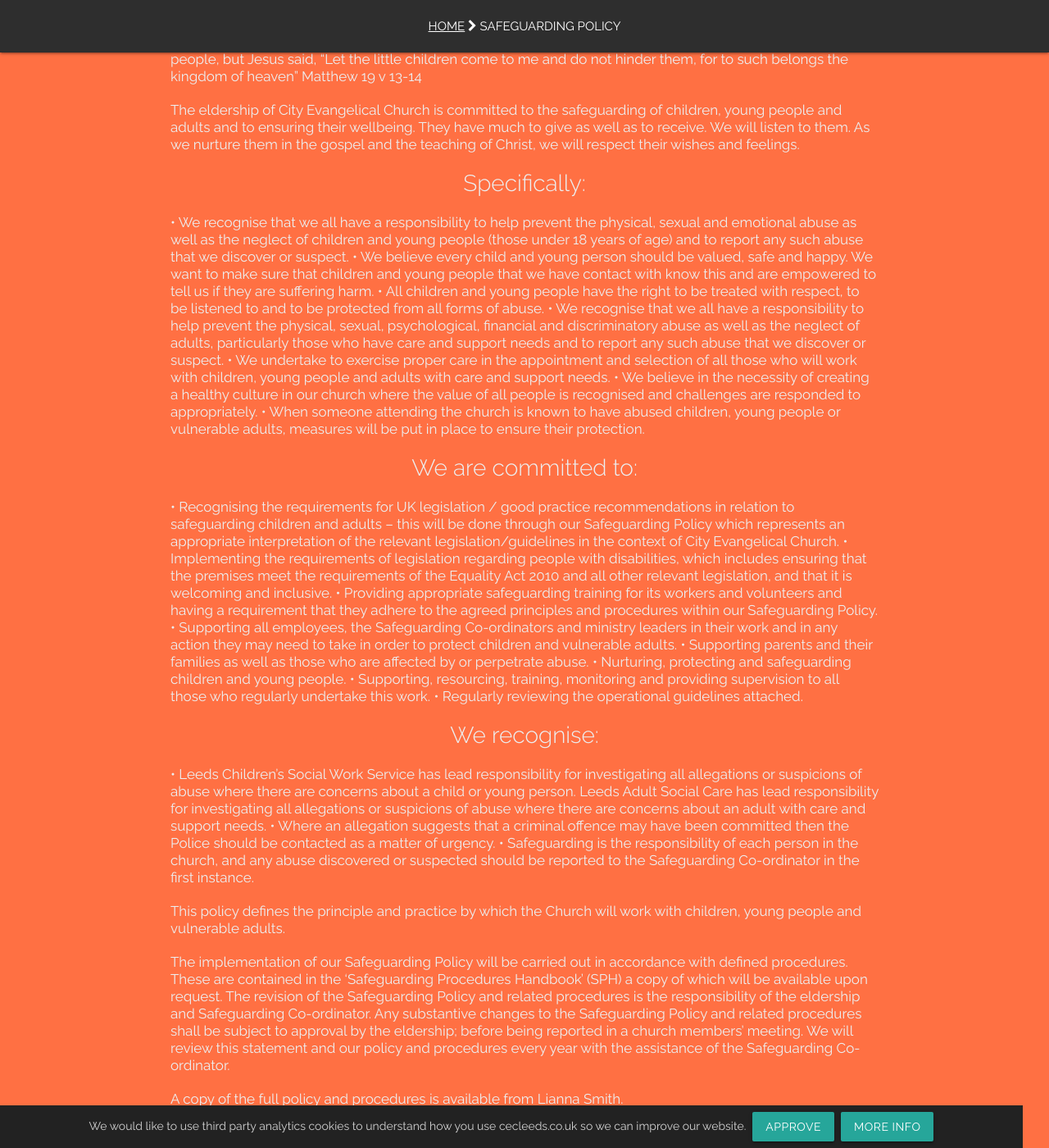
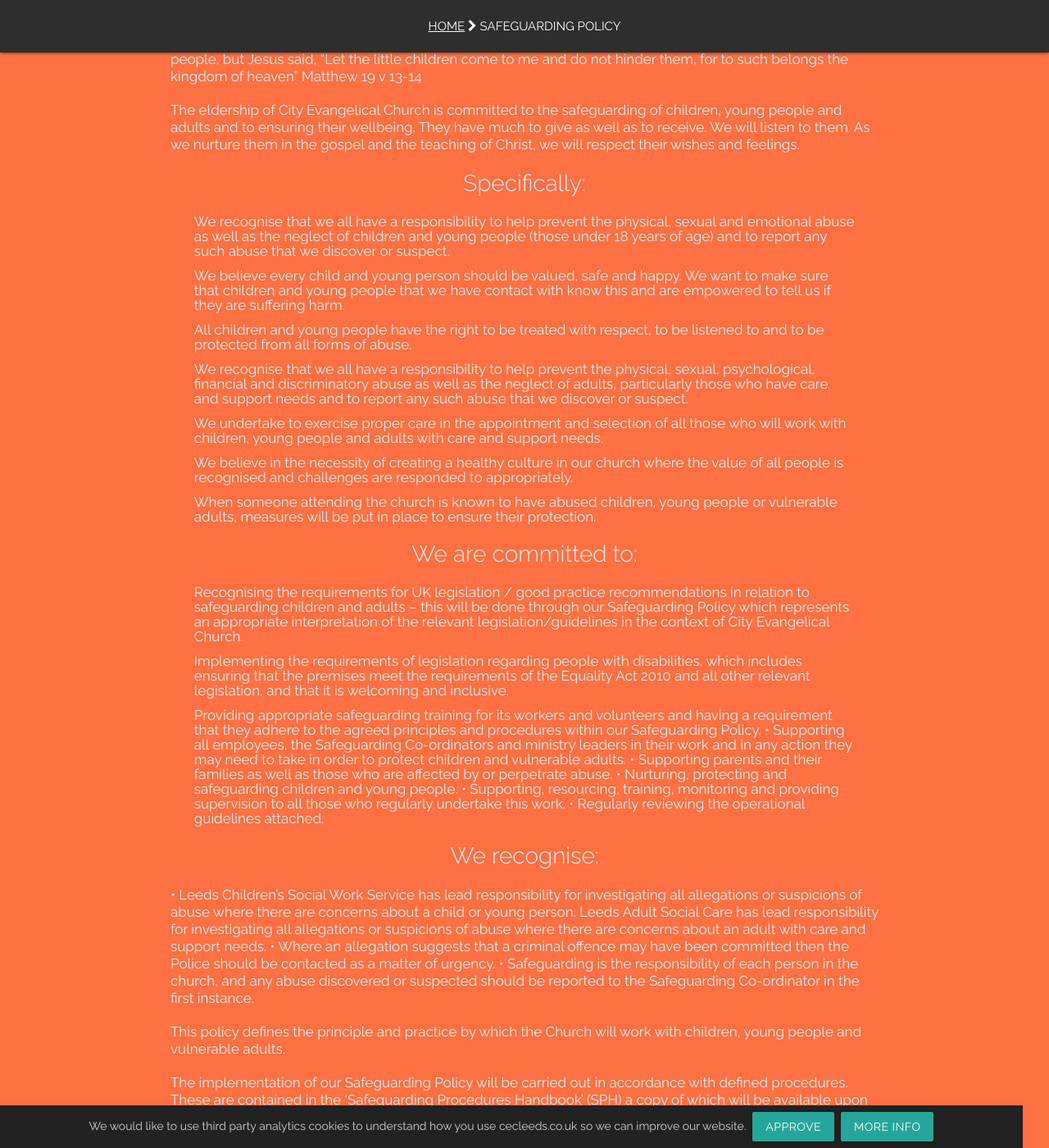
Before and after one commit to woodcock3/citychurch, a Jekyll site: the page built from pages/safeguarding.md, in a window 1280 px wide and 1400 px high, scrolled down 425 px. Shown: the whole window at 82% size. Built offline with Jekyll 4.4.1, drawn with Linux system fonts in a browser that asks for light colours.

```diff
--- a/pages/safeguarding.md
+++ b/pages/safeguarding.md
@@ -22,20 +22,20 @@ The eldership of City Evangelical Church is committed to the safeguarding of chi
 
 ### Specifically:
 
-• We recognise that we all have a responsibility to help prevent the physical, sexual and emotional abuse as well as the neglect of children and young people (those under 18 years of age) and to report any such abuse that we discover or suspect.
-• We believe every child and young person should be valued, safe and happy.  We want to make sure that children and young people that we have contact with know this and are empowered to tell us if they are suffering harm.
-• All children and young people have the right to be treated with respect, to be listened to and to be protected from all forms of abuse.
-• We recognise that we all have a responsibility to help prevent the physical, sexual, psychological, financial and discriminatory abuse as well as the neglect of adults, particularly those who have care and support needs and to report any such abuse that we discover or suspect.
-• We undertake to exercise proper care in the appointment and selection of all those who will work with children, young people and adults with care and support needs.
-• We believe in the necessity of creating a healthy culture in our church where the value of all people is recognised and challenges are responded to appropriately.
-• When someone attending the church is known to have abused children, young people or vulnerable adults, measures will be put in place to ensure their protection.
+*  We recognise that we all have a responsibility to help prevent the physical, sexual and emotional abuse as well as the neglect of children and young people (those under 18 years of age) and to report any such abuse that we discover or suspect.
+*  We believe every child and young person should be valued, safe and happy.  We want to make sure that children and young people that we have contact with know this and are empowered to tell us if they are suffering harm.
+*  All children and young people have the right to be treated with respect, to be listened to and to be protected from all forms of abuse.
+*  We recognise that we all have a responsibility to help prevent the physical, sexual, psychological, financial and discriminatory abuse as well as the neglect of adults, particularly those who have care and support needs and to report any such abuse that we discover or suspect.
+*  We undertake to exercise proper care in the appointment and selection of all those who will work with children, young people and adults with care and support needs.
+*  We believe in the necessity of creating a healthy culture in our church where the value of all people is recognised and challenges are responded to appropriately.
+*  When someone attending the church is known to have abused children, young people or vulnerable adults, measures will be put in place to ensure their protection.
 
 
 ### We are committed to:
 
-• Recognising the requirements for UK legislation / good practice recommendations in relation to safeguarding children and adults – this will be done through our Safeguarding Policy which represents an appropriate interpretation of the relevant legislation/guidelines in the context of City Evangelical Church.
-• Implementing the requirements of legislation regarding people with disabilities, which includes ensuring that the premises meet the requirements of the Equality Act 2010 and all other relevant legislation, and that it is welcoming and inclusive.
-• Providing appropriate safeguarding training for its workers and volunteers and having a requirement that they adhere to the agreed principles and procedures within our Safeguarding Policy.
+*  Recognising the requirements for UK legislation / good practice recommendations in relation to safeguarding children and adults – this will be done through our Safeguarding Policy which represents an appropriate interpretation of the relevant legislation/guidelines in the context of City Evangelical Church.
+*  Implementing the requirements of legislation regarding people with disabilities, which includes ensuring that the premises meet the requirements of the Equality Act 2010 and all other relevant legislation, and that it is welcoming and inclusive.
+*  Providing appropriate safeguarding training for its workers and volunteers and having a requirement that they adhere to the agreed principles and procedures within our Safeguarding Policy.
 • Supporting all employees, the Safeguarding Co-ordinators and ministry leaders in their work and in any action they may need to take in order to protect children and vulnerable adults.
 • Supporting parents and their families as well as those who are affected by or perpetrate abuse.
 • Nurturing, protecting and safeguarding children and young people.
```
